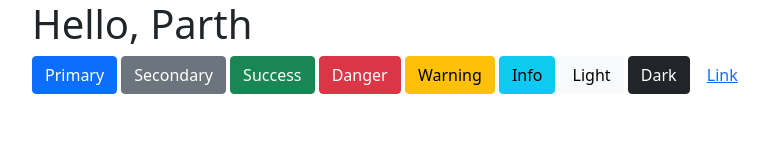
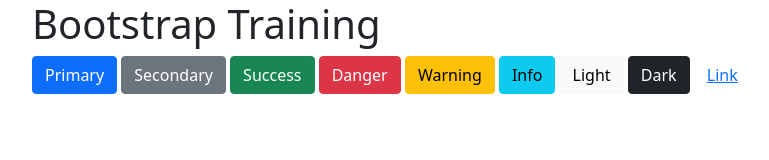
Before and after one commit to parthdutta9/training, a plain HTML site: page bootstrap/index.html in a window 1280 px wide. Shown: the whole page, without its empty margins (50-819 px from the left). Drawn offline with nearby package versions, Linux system fonts and the light colour scheme.

Commit message:
Updated Title

```diff
--- a/bootstrap/index.html
+++ b/bootstrap/index.html
@@ -12,7 +12,7 @@
   </head>
   <body>
     <div class ="container">
-    <h1>Hello, Parth</h1>
+    <h1>Bootstrap Training</h1>
 
     <button type="button" class="btn btn-primary">Primary</button>
     <button type="button" class="btn btn-secondary">Secondary</button>
```
